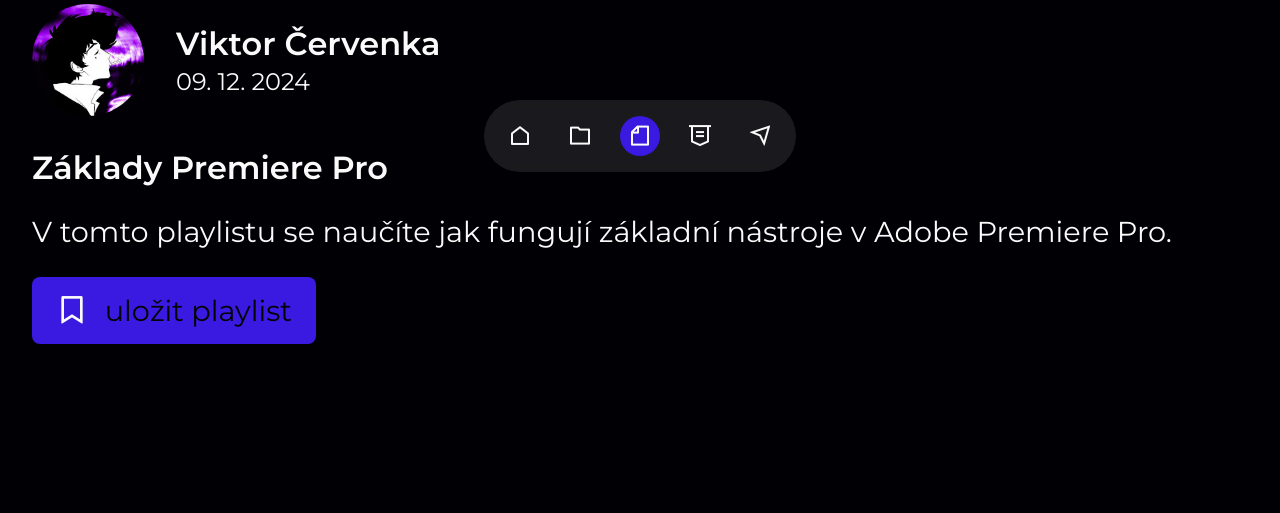
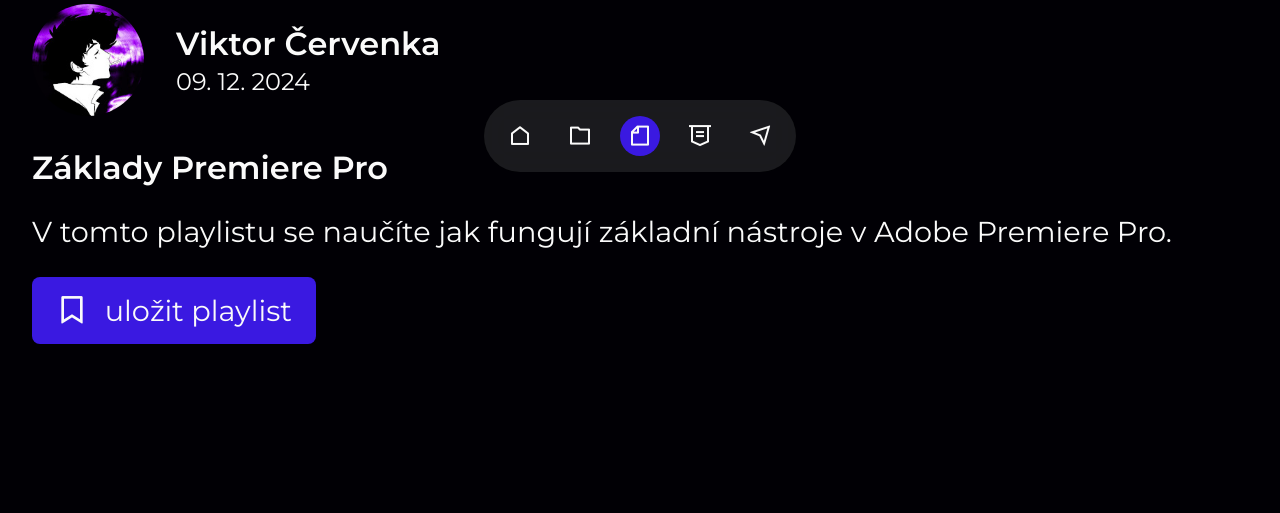
Before and after one commit to Vikec69/TvorteDigitalne, a PHP site: page /playlist.html in a window 1280 px wide. Shown: the part 604-1117 px from the top of the page. Run offline with PHP 8.4, Linux system fonts and the light colour scheme; some libraries are stand-ins or nearby versions; some web fonts are replaced.

Commit message:
opravenko

```diff
--- a/css/playlist.css
+++ b/css/playlist.css
@@ -32,7 +32,7 @@
 
  .playlist-details .row .column .save-playlist button span{
     font-size: 1.8rem;
-    color:var(--cerna-barva);
+    color:var(--bila-barva);
  }
 
  .playlist-details .row .column .save-playlist button:hover{
@@ -40,7 +40,7 @@
  }
 
  .playlist-details .row .column .save-playlist button:hover i{
-    color:var(--bila-barva);
+    color:var(--prvni-barva);
  }
 
  .playlist-details .row .column .save-playlist button:hover span{
```
